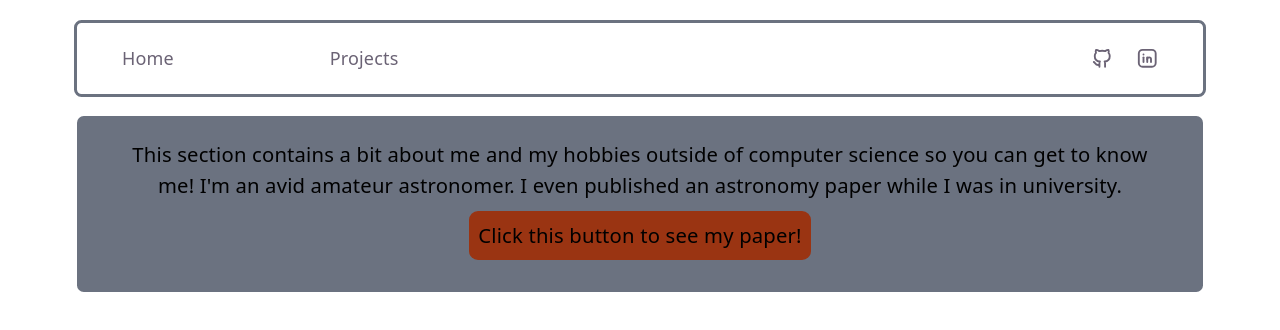
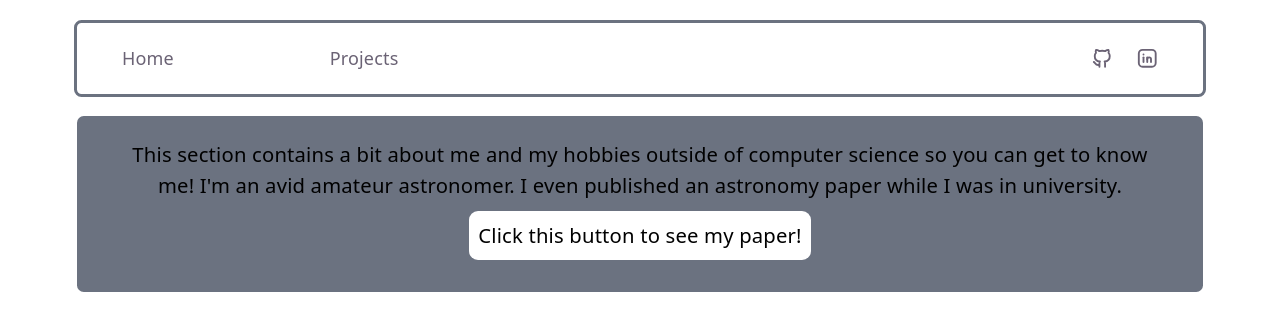
Before and after one commit to DaneMacFadden/danemacfaddenca, a React (Vite) app: page /About in a window 1280 px wide. Shown: the top 330 px of the page. Built offline with nearby package versions, Linux system fonts and the light colour scheme.

Commit message:
Added button hover effect, it now gets larger and glows on hover

```diff
--- a/src/components/Button.tsx
+++ b/src/components/Button.tsx
@@ -4,7 +4,7 @@ interface ButtonProps {
 
 function Button({ children }: ButtonProps) {
   return (
-    <button className="mix-blend-normal bg-orange-800 rounded-lg p-2 m-2">{ children }</button>
+    <button className="bg-white rounded-lg p-2 m-2 transition-all hover:scale-105 hover:shadow-white hover:shadow-xl">{ children }</button>
   )
 }
 
```
